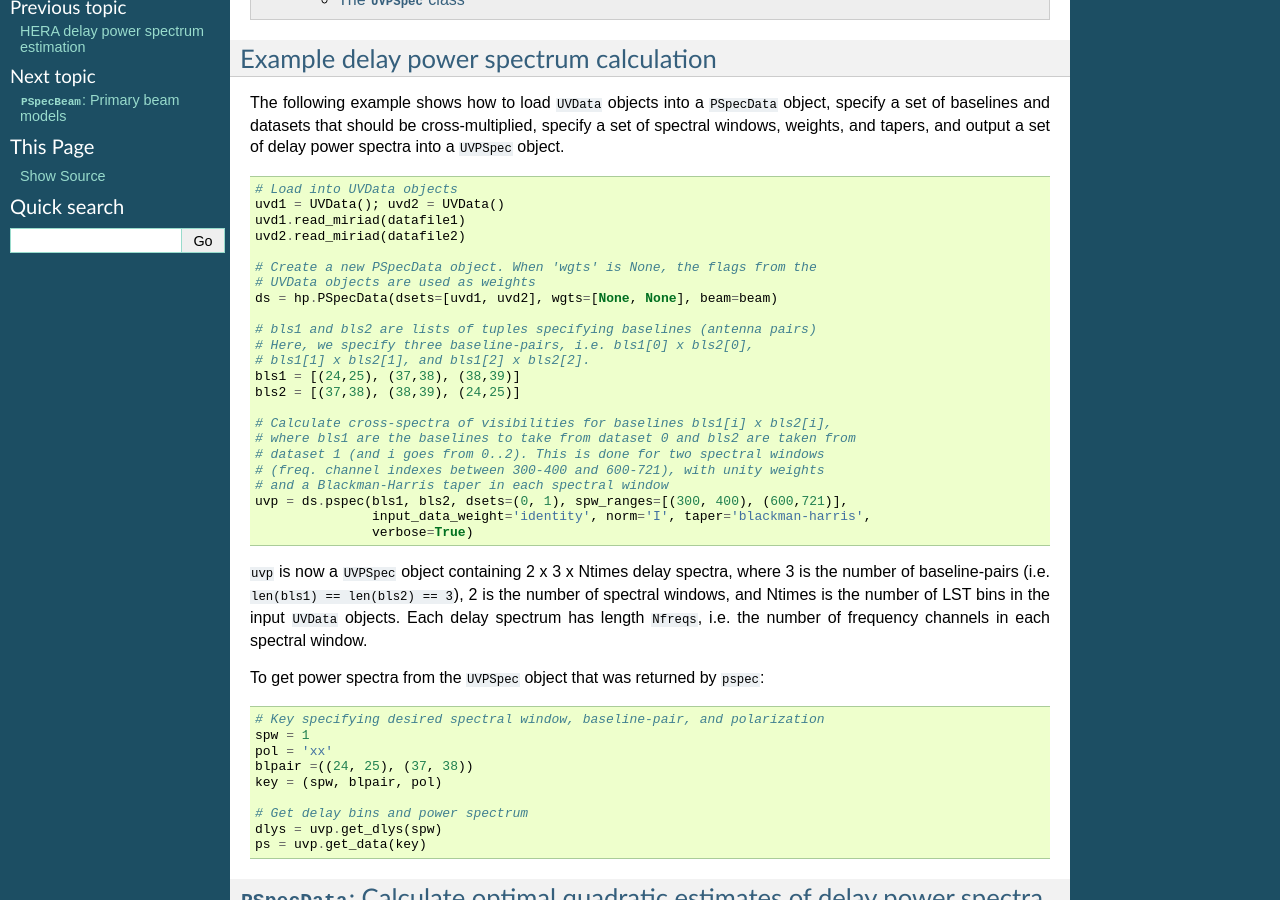
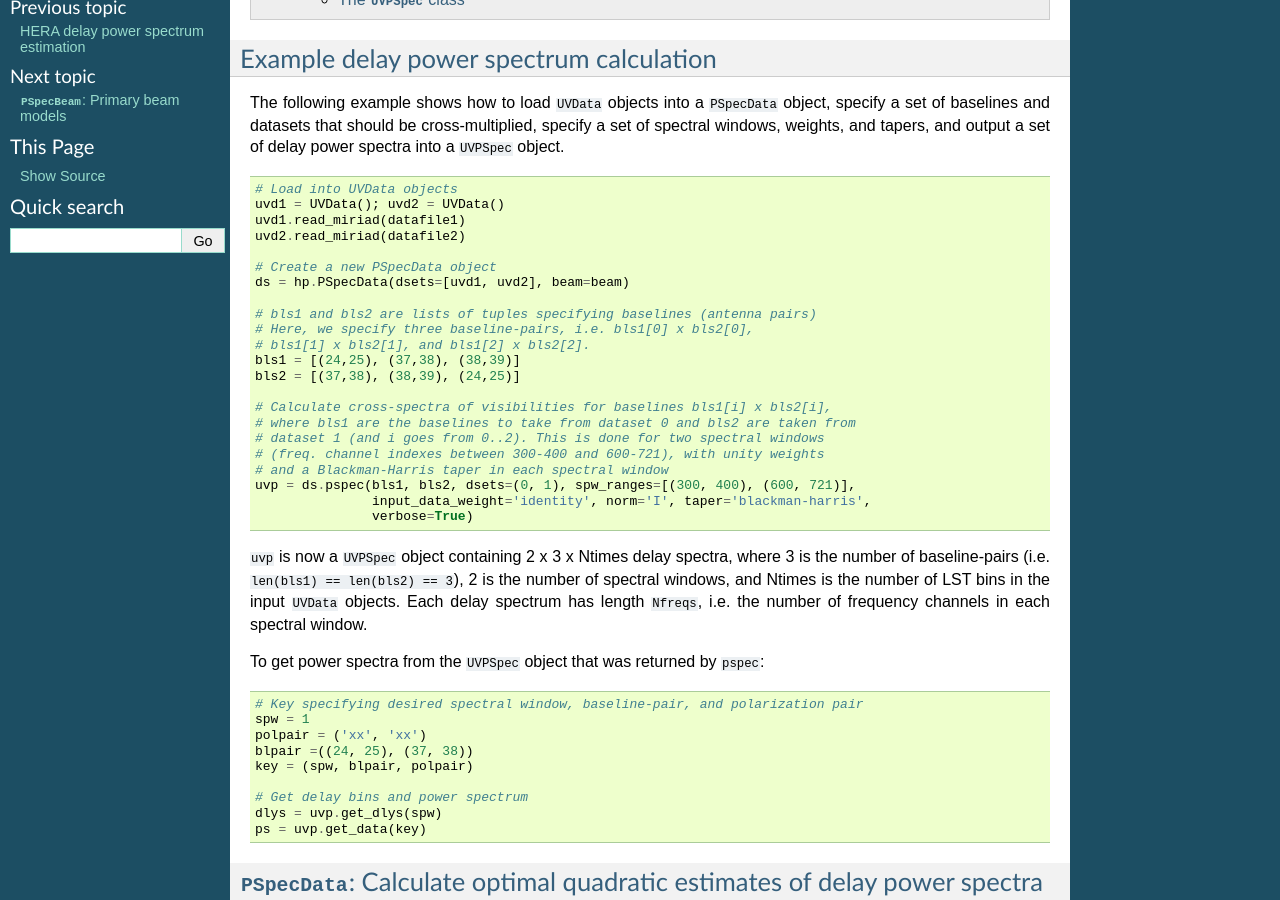
Before and after one commit to HERA-Team/hera_pspec, a Sphinx documentation site: the page built from docs/pspec.rst, in a window 1280 px wide and 900 px high, scrolled down 376 px. Built offline with Sphinx 7.4.7, drawn with Linux system fonts in a browser that asks for light colours; some of the changed text lies outside the part shown.

Commit message:
Update docs and example notebooks to reflect recent API changes

```diff
--- a/docs/pspec.rst
+++ b/docs/pspec.rst
@@ -19,9 +19,8 @@ The following example shows how to load ``UVData`` objects into a ``PSpecData``
   uvd1.read_miriad(datafile1)
   uvd2.read_miriad(datafile2)
 
-  # Create a new PSpecData object. When 'wgts' is None, the flags from the
-  # UVData objects are used as weights
-  ds = hp.PSpecData(dsets=[uvd1, uvd2], wgts=[None, None], beam=beam)
+  # Create a new PSpecData object
+  ds = hp.PSpecData(dsets=[uvd1, uvd2], beam=beam)
 
   # bls1 and bls2 are lists of tuples specifying baselines (antenna pairs)
   # Here, we specify three baseline-pairs, i.e. bls1[0] x bls2[0],
@@ -34,7 +33,7 @@ The following example shows how to load ``UVData`` objects into a ``PSpecData``
   # dataset 1 (and i goes from 0..2). This is done for two spectral windows
   # (freq. channel indexes between 300-400 and 600-721), with unity weights
   # and a Blackman-Harris taper in each spectral window
-  uvp = ds.pspec(bls1, bls2, dsets=(0, 1), spw_ranges=[(300, 400), (600,721)],
+  uvp = ds.pspec(bls1, bls2, dsets=(0, 1), spw_ranges=[(300, 400), (600, 721)],
                  input_data_weight='identity', norm='I', taper='blackman-harris',
                  verbose=True)
 
@@ -48,11 +47,11 @@ To get power spectra from the ``UVPSpec`` object that was returned by ``pspec``:
 
 .. code-block:: python
 
-  # Key specifying desired spectral window, baseline-pair, and polarization
+  # Key specifying desired spectral window, baseline-pair, and polarization pair
   spw = 1
-  pol = 'xx'
+  polpair = ('xx', 'xx')
   blpair =((24, 25), (37, 38))
-  key = (spw, blpair, pol)
+  key = (spw, blpair, polpair)
 
   # Get delay bins and power spectrum
   dlys = uvp.get_dlys(spw)
@@ -102,15 +101,15 @@ The most frequently-used methods from ``PSpecData`` are listed below. See :any:`
 
 The :meth:`~hera_pspec.PSpecData.pspec` method outputs power spectra as a single ``UVPSpec`` object, which also contains metadata and various methods for accessing the data, input/output etc.
 
-To access the power spectra, use the :meth:`~hera_pspec.UVPSpec.get_data` method, which takes a key of the form: ``(spw, blpair, pol)``. For example:
+To access the power spectra, use the :meth:`~hera_pspec.UVPSpec.get_data` method, which takes a key of the form: ``(spw, blpair, polpair)``. For example:
 
 .. code-block:: python
 
   # Key specifying desired spectral window, baseline-pair, and polarization
   spw = 1
-  pol = 'xx'
+  polpair = ('xx', 'xx')
   blpair =((24, 25), (37, 38))
-  key = (spw, blpair, pol)
+  key = (spw, blpair, polpair)
 
   # Get delay bins and power spectrum
   dlys = uvp.get_dlys(spw)
```
Also changed, not shown: 5 other files.
